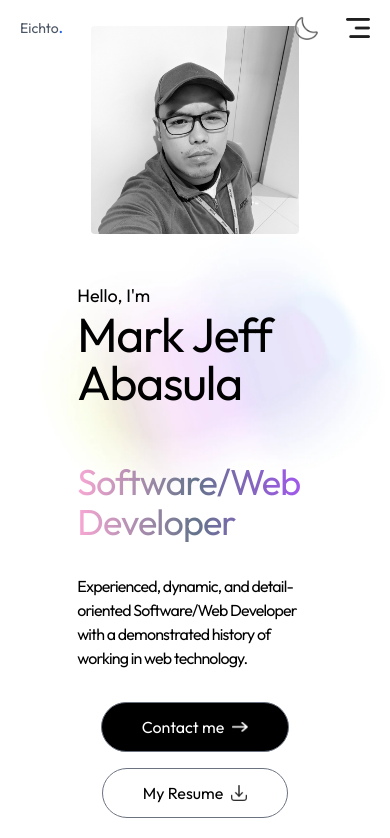
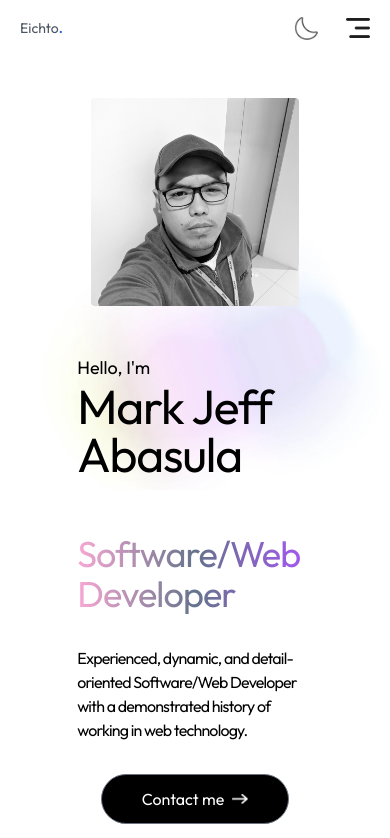
Before and after one commit to deveichto/deveichto.github.io, a Next.js app: page / in a window 390 px wide. Shown: the top 838 px of the page. Built offline with nearby package versions, Linux system fonts and the light colour scheme; a web font is replaced by a local one.

Commit message:
fix height in mobile

```diff
--- a/src/app/components/Contacts.tsx
+++ b/src/app/components/Contacts.tsx
@@ -46,7 +46,7 @@ const ContactComp = () => {
                     </form>
                 </div>
                 <div className="w-0 border-black dark:border-white border-r h-[400px] hidden lg:block"></div>
-                <div className="w-full mt-10 lg:mt-0 lg:w-1/2 lg:px-10 h-[430px]">
+                <div className="w-full mt-20 md:mt-0 lg:w-1/2 lg:px-10 h-[430px]">
                     <h1 className="text-center mb-10">Contact Me</h1>
 
                     <div className="flex flex-col gap-5 text-gray-500 dark:text-white">
--- a/src/app/components/Intro.tsx
+++ b/src/app/components/Intro.tsx
@@ -5,7 +5,7 @@ import { Intro } from "../datas/data"
 const IntroComp = () => {
     return (
         <div className="w-[85%] text-start mx-auto h-screen flex flex-col items-center justify-center">
-            <div className="w-full px-12 py-10 scroll-mt-20 flex flex-col-reverse md:flex-row gap-2">
+            <div className="w-full px-12 py-10 scroll-mt-20 flex flex-col-reverse md:flex-row gap-2 mt-36 sm:mt-0">
                 <div className="w-full lg:w-1/2">
                     <div className="flex flex-col lg:items-start">
                         <span className="font-thin text-lg">Hello, I&apos;m</span>
```
